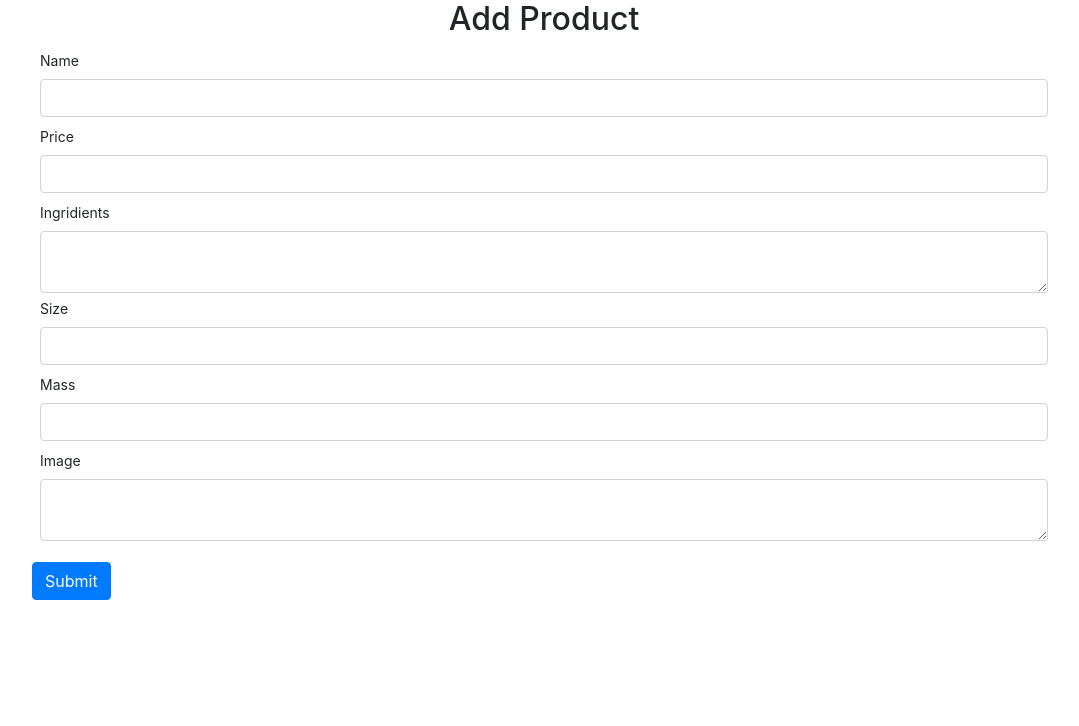
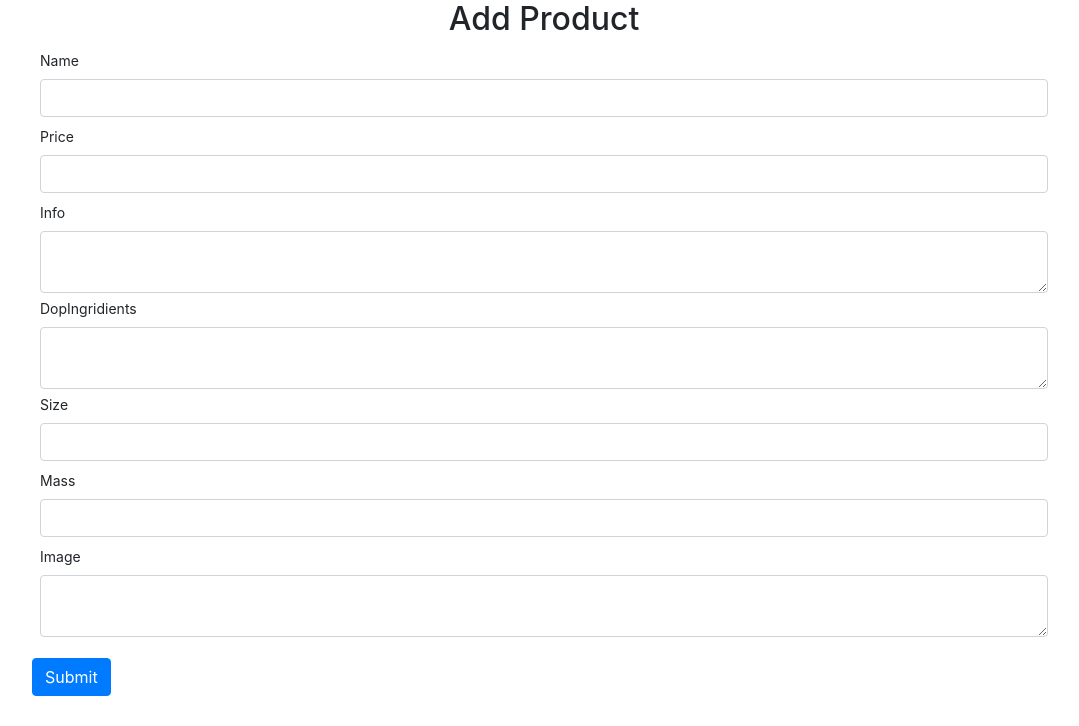
Before and after one commit to HGRaicer/web-pizza, a Flask app: page /admin/products/add in a window 1280 px wide. Shown: the part 74-800 px from the top of the page, without its empty margins (96-1175 px from the left). Run offline with Flask 3, Linux system fonts and the light colour scheme; a user stored in the database is signed in; tables that the repository leaves empty hold one stand-in row (values such as "Sample post"); some libraries are stand-ins or nearby versions.

Commit message:
new product form works

```diff
--- a/app/forms.py
+++ b/app/forms.py
@@ -102,7 +102,8 @@ class PayCartForm(FlaskForm):
 class ProductForm(FlaskForm):
     name = StringField("Name", validators=[DataRequired()])
     price = DecimalField("Price", validators=[DataRequired()])
-    ingridients = TextAreaField("Ingridients", validators=[DataRequired()])
+    info = TextAreaField("Info", validators=[DataRequired()])
+    dop_ingredients = TextAreaField("DopIngridients", validators=[DataRequired()])
     size = StringField("Size", validators=[DataRequired()])
     mass = StringField("Mass", validators=[DataRequired()])
     image_url = TextAreaField("Image", validators=[DataRequired()])
--- a/app/templates/add_product.html
+++ b/app/templates/add_product.html
@@ -26,9 +26,16 @@
                 {% endfor %}
             </div>
             <div class="form-group form-control-sm justify-content-center" style="margin-bottom: 65px;">
-                {{ form.ingridients.label }}<br>
-                {{ form.ingridients(class="form-control") }}<br>
-                {% for error in form.ingridients.errors %}
+                {{ form.info.label }}<br>
+                {{ form.info(class="form-control") }}<br>
+                {% for error in form.info.errors %}
+                    <span>{{ error }}</span>
+                {% endfor %}
+            </div>
+            <div class="form-group form-control-sm justify-content-center" style="margin-bottom: 65px;">
+                {{ form.dop_ingredients.label }}<br>
+                {{ form.dop_ingredients(class="form-control") }}<br>
+                {% for error in form.dop_ingredients.errors %}
                     <span>{{ error }}</span>
                 {% endfor %}
             </div>
--- a/app/templates/profile.html
+++ b/app/templates/profile.html
@@ -10,7 +10,7 @@
             <div>Почта: {{ current_user.email }}</div>
             <div>Телефон: {{ current_user.phone }}</div>
             <br>
-            <a class="btn btn-success mb-2" href="" onclick="editProfile()">Редактировать</a>
+            <a class="btn btn-success mb-2" href="#" onclick="editProfile()">Редактировать</a>
             <br>
             <a class="btn btn-danger" href="{{ url_for('logout') }}">Выйти</a>
         </div>
--- a/app/views.py
+++ b/app/views.py
@@ -468,7 +468,8 @@ def add_product():
         new_product = models.Products(
             name=form.name.data,
             price=form.price.data,
-            ingridients=form.ingridients.data,
+            dop_ingredients=form.dop_ingredients.data,
+            info=form.info.data,
             size=form.size.data,
             mass=form.mass.data,
             image_url=form.image_url.data,
```
Also changed, not shown: app/templates/admin_products.html (+7 -5 lines), app/templates/edit_product.html (+10 -3 lines).
